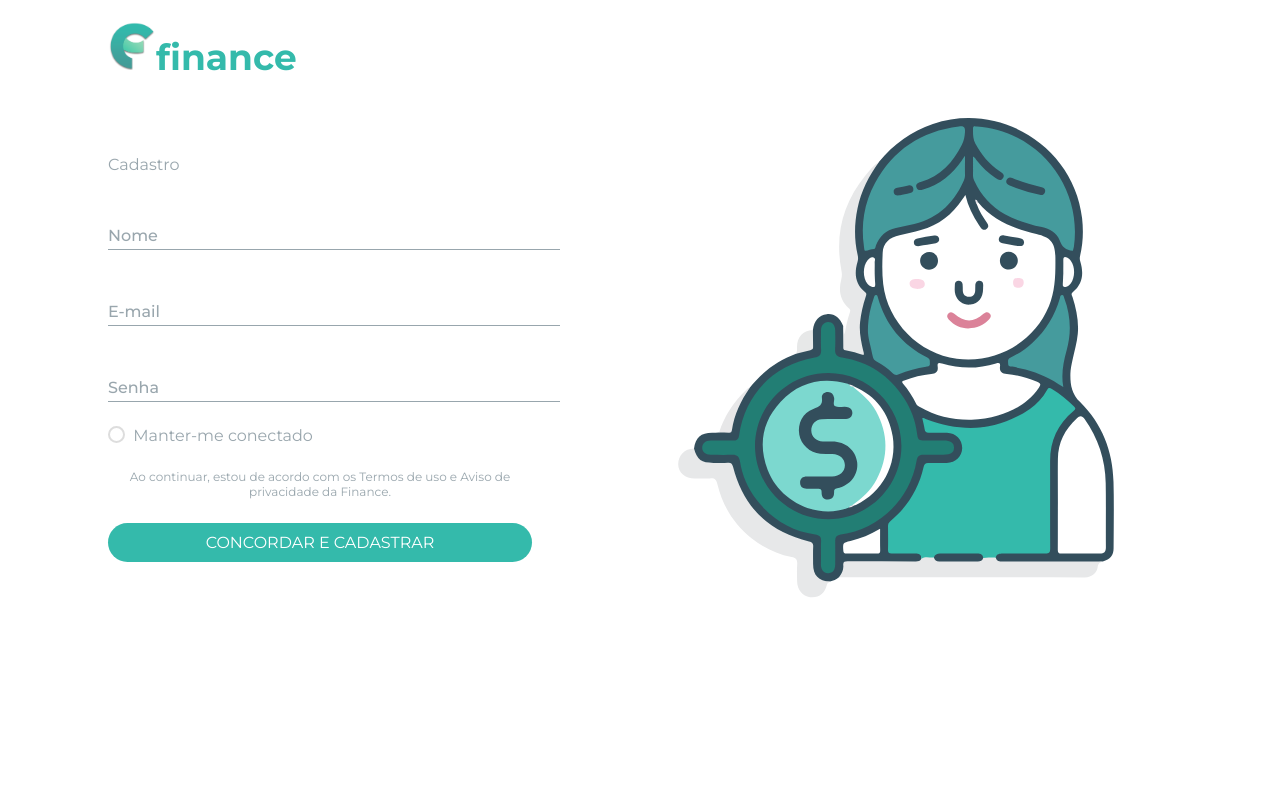
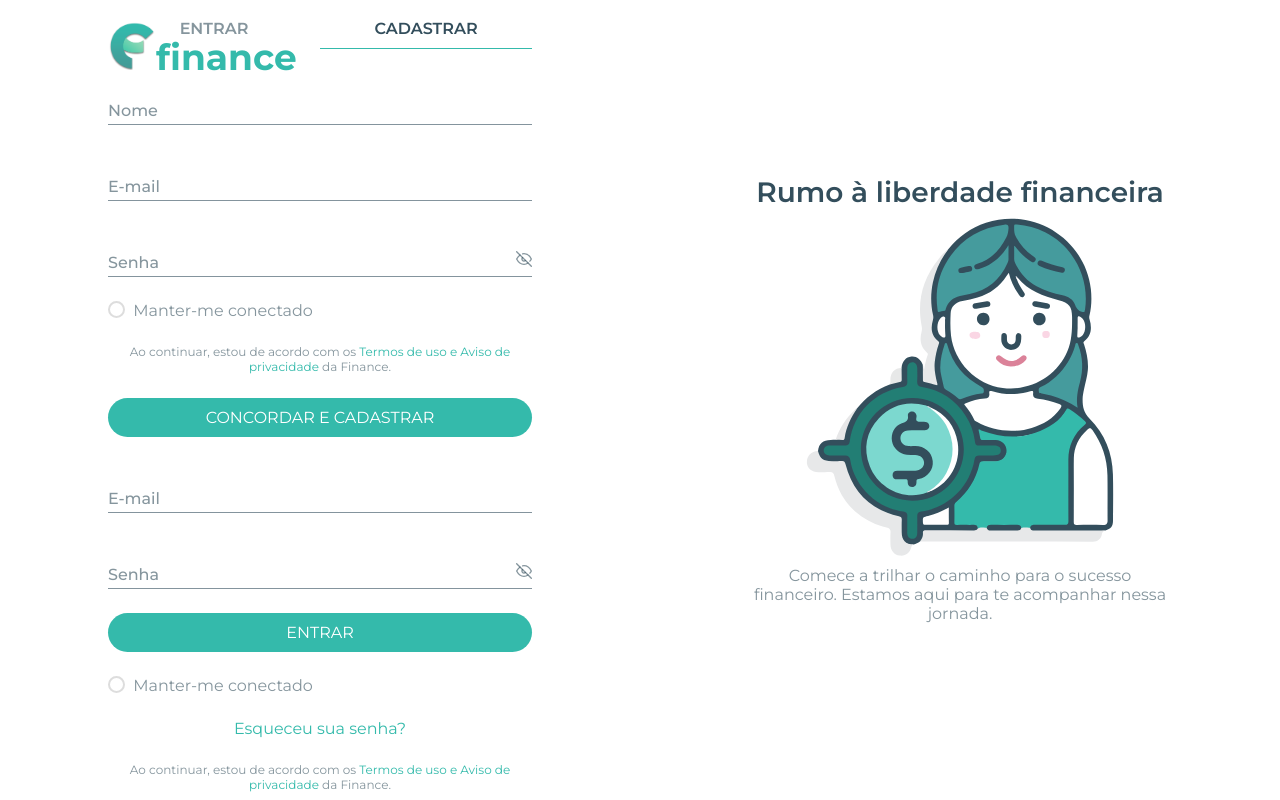
Before and after one commit to vitorlurici/finance-project, a React (Vite) app: page /auth in a window 1280 px wide. Built offline with nearby package versions, Linux system fonts and the light colour scheme.

Commit message:
auth-update-commit

```diff
--- a/package.json
+++ b/package.json
@@ -13,6 +13,7 @@
     "react": "^18.2.0",
     "react-dom": "^18.2.0",
     "react-helmet-async": "^1.3.0",
+    "react-icons": "^4.11.0",
     "react-router-dom": "^6.16.0"
   },
   "devDependencies": {
--- a/src/App.scss
+++ b/src/App.scss
@@ -49,6 +49,9 @@
           align-items: center;
           gap: 12px;
         }
+        &:hover {
+          background: $color-button-white;
+        }
       }
     }
 
@@ -98,6 +101,10 @@
         font-family: "Montserrat", sans-serif;
         cursor: pointer;
         border: none;
+
+        &:hover {
+          background: $color-button-white;
+        }
       }
     }
 
--- /dev/null
+++ b/src/components/ContentAuth.tsx
@@ -0,0 +1,118 @@
+import { useState } from "react";
+import { FiEye, FiEyeOff } from "react-icons/fi";
+import { Link } from "react-router-dom";
+
+const ContentAuth = () => {
+  const [email, setEmail] = useState("");
+  const [nome, setNome] = useState("");
+  const [senha, setSenha] = useState("");
+  const [show, setShow] = useState(false);
+
+  const handleClick = (e: { preventDefault: () => void }) => {
+    e.preventDefault();
+    setShow(!show);
+  };
+  return (
+    <>
+      <div className="form register">
+        <div className="float-label">
+          <input
+            type="text"
+            placeholder=""
+            value={nome}
+            onChange={(e) => setNome(e.target.value)}
+            required
+          />
+          <label>Nome</label>
+        </div>
+        <div className="float-label">
+          <input
+            type="email"
+            placeholder=""
+            value={email}
+            onChange={(e) => setEmail(e.target.value)}
+            required
+          />
+          <label>E-mail</label>
+        </div>
+        <div className="float-label">
+          <input
+            type={show ? "text" : "password"}
+            placeholder=""
+            value={senha}
+            onChange={(e) => setSenha(e.target.value)}
+            required
+          />
+          <label>Senha</label>
+          <div className="password-eye">
+            {show ? (
+              <FiEye onClick={handleClick} />
+            ) : (
+              <FiEyeOff onClick={handleClick} />
+            )}
+          </div>
+        </div>
+
+        <div className="conected">
+          <input type="checkbox"></input>
+          <h4>Manter-me conectado</h4>
+        </div>
+        <span>
+          Ao continuar, estou de acordo com os
+          <Link to="/termos-e-privacidade">
+            {" "}
+            Termos de uso e Aviso de privacidade{" "}
+          </Link>
+          da Finance.
+        </span>
+        <button type="submit">CONCORDAR E CADASTRAR</button>
+      </div>
+      <div className="form login">
+        <div className="float-label">
+          <input
+            type="email"
+            placeholder=""
+            value={email}
+            onChange={(e) => setEmail(e.target.value)}
+            required
+          />
+          <label>E-mail</label>
+        </div>
+        <div className="float-label">
+          <input
+            type={show ? "text" : "password"}
+            placeholder=""
+            value={senha}
+            onChange={(e) => setSenha(e.target.value)}
+            required
+          />
+          <label>Senha</label>
+          <div className="password-eye">
+            {show ? (
+              <FiEye onClick={handleClick} />
+            ) : (
+              <FiEyeOff onClick={handleClick} />
+            )}
+          </div>
+        </div>
+        <button type="submit">ENTRAR</button>
+
+        <div className="conected">
+          <input type="checkbox"></input>
+          <h4>Manter-me conectado</h4>
+        </div>
+        <Link to="/forgot-password">Esqueceu sua senha?</Link>
+        <span>
+          Ao continuar, estou de acordo com os
+          <Link to="/termos-e-privacidade">
+            {" "}
+            Termos de uso e Aviso de privacidade{" "}
+          </Link>
+          da Finance.
+        </span>
+      </div>
+    </>
+  );
+};
+
+export default ContentAuth;
--- /dev/null
+++ b/src/components/LoginRegisterButtonSwap.tsx
@@ -0,0 +1,42 @@
+import { useEffect, useState } from "react";
+import { useLocation } from "react-router-dom";
+
+const LoginRegisterButtonSwap: React.FC = () => {
+  const location = useLocation();
+  const [activeButton, setActiveButton] = useState<number | null>(null);
+
+  const handleButtonClick = (buttonNumber: number) => {
+    setActiveButton(buttonNumber);
+  };
+
+  useEffect(() => {
+    const setActiveButtonBasedOnURL = () => {
+      if (location.pathname.startsWith("/auth/login")) {
+        setActiveButton(1);
+      } else {
+        setActiveButton(2);
+      }
+    };
+
+    setActiveButtonBasedOnURL();
+  }, [location]);
+
+  return (
+    <div className="top-login">
+      <button
+        className={`custom-button ${activeButton === 1 ? "active-button" : ""}`}
+        onClick={() => handleButtonClick(1)}
+      >
+        ENTRAR
+      </button>
+      <button
+        className={`custom-button ${activeButton === 2 ? "active-button" : ""}`}
+        onClick={() => handleButtonClick(2)}
+      >
+        CADASTRAR
+      </button>
+    </div>
+  );
+};
+
+export default LoginRegisterButtonSwap;
--- a/src/components/img/AuthPerson.tsx
+++ b/src/components/img/AuthPerson.tsx
@@ -1,8 +1,8 @@
 export function AuthPerson() {
   return (
     <svg
-      width="512px"
-      height="512px"
+      width="360px"
+      height="360px"
       viewBox="0 0 512 512"
       fill="none"
       xmlns="http://www.w3.org/2000/svg"
--- a/src/main.tsx
+++ b/src/main.tsx
@@ -75,11 +75,21 @@ const router = createBrowserRouter([
   },
   {
     path: "auth",
-    element: <Auth />,
+    element: (
+      <>
+        <TitleUpdater title="Finance" />
+        <Auth />
+      </>
+    ),
   },
   {
     path: "auth/login",
-    element: <Auth />,
+    element: (
+      <>
+        <TitleUpdater title="Finance" />
+        <Auth />
+      </>
+    ),
   },
   {
     path: "dashboard",
--- a/src/routes/auth/Auth.scss
+++ b/src/routes/auth/Auth.scss
@@ -3,16 +3,16 @@
 .auth {
   min-height: 100vh;
   display: flex;
-  align-items: center;
   flex-direction: column;
+  justify-content: center;
 
   .top-bar {
-    width: 1280px;
     height: 100px;
     display: flex;
     align-items: center;
-    justify-content: start;
     padding-left: 108px;
+    position: absolute;
+    top: 0%;
 
     .logo-auth {
       gap: 12px;
@@ -28,7 +28,6 @@
     width: 100%;
     align-items: center;
     justify-content: center;
-
     .left-content {
       display: flex;
       flex-direction: column;
@@ -38,23 +37,55 @@
       gap: 24px;
       color: $color-semi-secundary;
 
+      .top-login {
+        display: flex;
+        justify-content: center;
+
+        button {
+          border: none;
+          padding: 10px 35px;
+          border-radius: 0px;
+          background: $color-white;
+          font-family: Montserrat;
+          font-size: 16px;
+          font-weight: 600;
+          width: 100%;
+          color: $color-semi-secundary;
+          cursor: pointer;
+        }
+        .active-button {
+          border-bottom: 1px solid $color-primary;
+          color: $color-secundary;
+        }
+      }
+
+      .form {
+        display: flex;
+        flex-direction: column;
+        gap: 24px;
+
         .float-label {
           position: relative;
           padding-top: 16px;
+          display: flex;
+          align-items: center;
+          gap: 12px;
+
           input {
             display: flex;
             min-width: 180px;
             width: 452px;
             padding: 8px 0px;
+            padding-right: 20px;
             color: $color-secundary;
             font-family: "Montserrat", sans-serif;
             font-weight: 500;
             font-size: 16px;
             border: none;
-          border-bottom: 1px solid $color-semi-secundary;
             transition: all 0.3s ease-out;
             -webkit-transition: all 0.3s ease-out;
             -moz-transition: all 0.3s ease-out;
+            border-bottom: 1px solid $color-semi-secundary;
 
             &:focus {
               border-bottom: 1px solid $color-primary;
@@ -82,6 +113,14 @@
             -webkit-transition: all 0.3s ease-out;
             -moz-transition: all 0.3s ease-out;
           }
+
+          .password-eye {
+            display: flex;
+            position: absolute;
+            right: 0%;
+            color: $color-semi-secundary;
+            cursor: pointer;
+          }
         }
 
         .conected {
@@ -99,9 +138,13 @@
             cursor: pointer;
 
             &:checked {
-            background-color: $color-semi-secundary;
+              background-color: $color-primary;
             }
           }
+        }
+        a {
+          color: $color-primary;
+          text-align: center;
         }
         span {
           font-size: 12px;
@@ -117,11 +160,29 @@
           font-size: 16px;
           font-weight: 400;
           color: $color-white;
+          cursor: pointer;
+
+          &:hover {
+            background-color: $color-darker;
+          }
+        }
       }
     }
 
     .right-content {
+      display: flex;
+      flex-direction: column;
+      align-items: center;
+      padding: 0px 108px;
+      color: $color-semi-secundary;
+      text-align: center;
       width: 640px;
+
+      h2 {
+        color: $color-secundary;
+        line-height: 1;
+        font-size: 28px;
       }
     }
   }
+}
--- a/src/routes/auth/Auth.tsx
+++ b/src/routes/auth/Auth.tsx
@@ -1,42 +1,25 @@
-// import { useState } from "react";
 import "./Auth.scss";
 import TopBarAuth from "../../components/TopBarAuth";
 import { AuthPerson } from "../../components/img/AuthPerson";
+import LoginRegisterButtonSwap from "../../components/LoginRegisterButtonSwap";
+import ContentAuth from "../../components/ContentAuth";
+
 const Auth = () => {
-  // const [email, setEmail] = useState("");
-  // const [nome, setNome] = useState("");
-  // const [senha, setSenha] = useState("");
-  // const [manterConectado, setManterConectado] = useState(false);
   return (
     <main className="auth">
       <TopBarAuth />
       <div className="content">
         <div className="left-content">
-          <div className="top-login">Cadastro</div>
-          <div className="float-label">
-            <input type="text" placeholder="" required />
-            <label>Nome</label>
-          </div>
-          <div className="float-label">
-            <input type="text" placeholder="" required />
-            <label>E-mail</label>
-          </div>
-          <div className="float-label">
-            <input type="text" placeholder="" required />
-            <label>Senha</label>
-          </div>
-          <div className="conected">
-            <input type="checkbox"></input>
-            <h4>Manter-me conectado</h4>
-          </div>
-          <span>
-            Ao continuar, estou de acordo com os Termos de uso e Aviso de
-            privacidade da Finance.
-          </span>
-          <button type="submit">CONCORDAR E CADASTRAR</button>
+          <LoginRegisterButtonSwap />
+          <ContentAuth />
         </div>
         <div className="right-content">
+          <h2>Rumo à liberdade financeira</h2>
           <AuthPerson />
+          <h4>
+            Comece a trilhar o caminho para o sucesso financeiro. Estamos aqui
+            para te acompanhar nessa jornada.
+          </h4>
         </div>
       </div>
     </main>
--- a/src/styles/variables.scss
+++ b/src/styles/variables.scss
@@ -1,7 +1,8 @@
 $color-primary: #34baab;
 $color-secundary: #334e5c;
-$color-semi-secundary: rgba(51, 78, 92, 0.5);
+$color-semi-secundary: rgba(51, 78, 92, 0.6);
 $color-brighter: #59e7de;
 $color-darker: #227e74;
 $color-semi-black: rgba(0, 0, 0, 0.5);
 $color-white: #fff;
+$color-button-white: #d5f5f1;
```
Also changed, not shown: 1 other file (tests, documents, lock files or other folders). Lines whose indentation alone changed are shown as unchanged.
